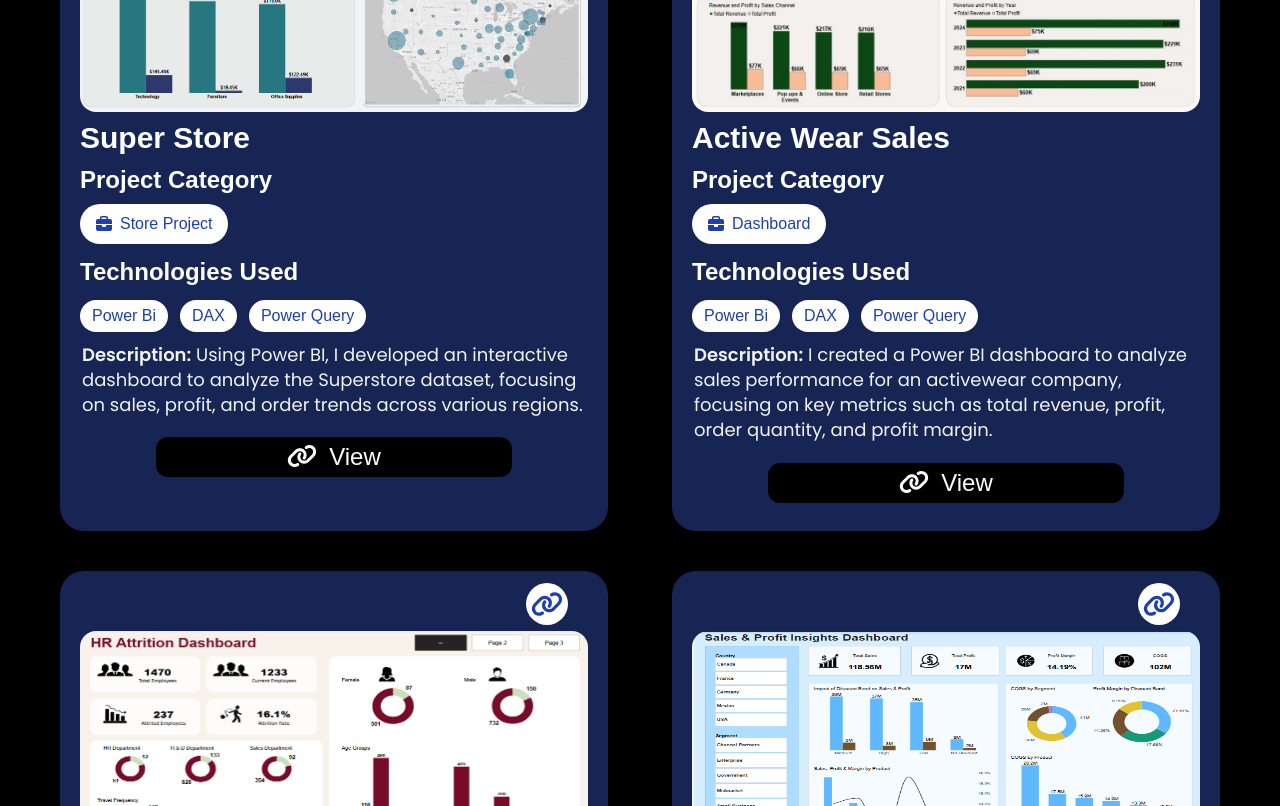
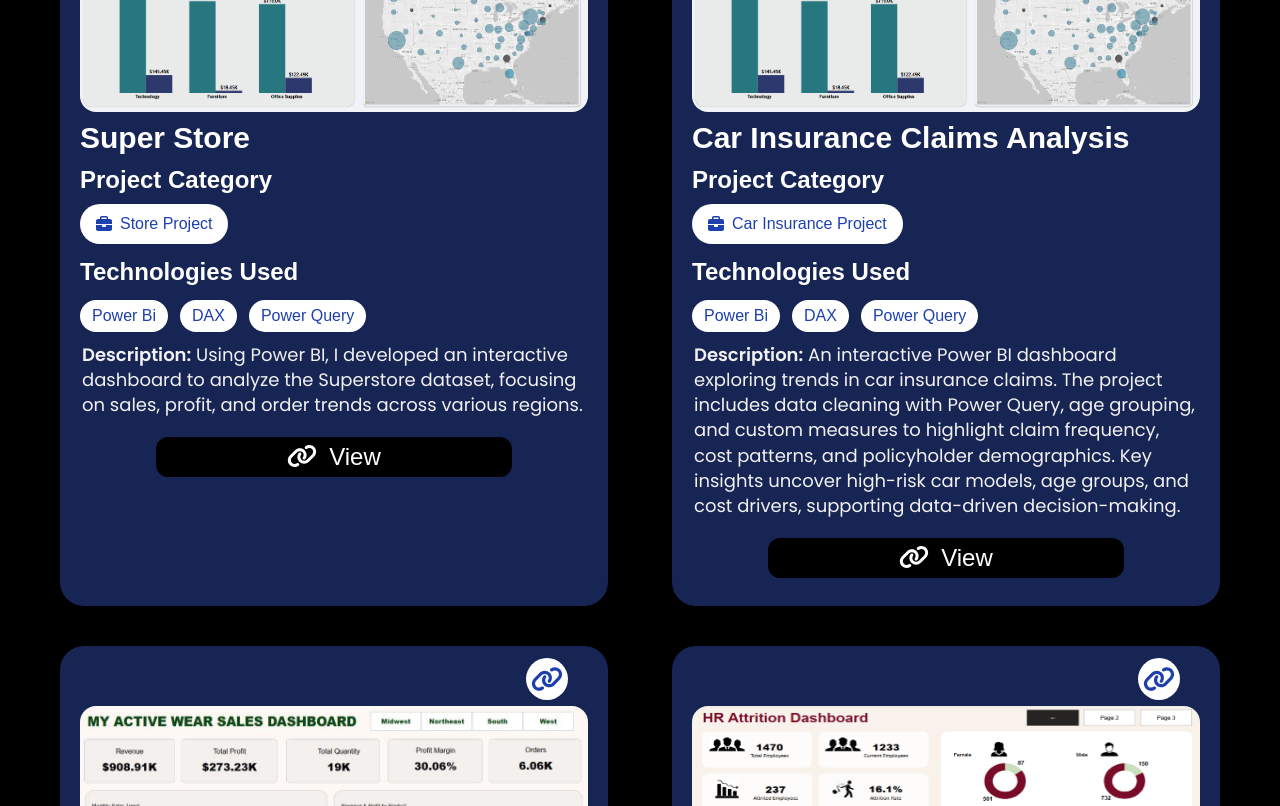
Before and after one commit to Famzy077/Client_Portfolio, a Next.js app: page / in a window 1280 px wide. Shown: the part 3340-4146 px from the top of the page. Built offline with nearby package versions, Linux system fonts and the light colour scheme; a web font is replaced by a local one.

Commit message:
production

```diff
--- a/src/app/Components/Home.tsx
+++ b/src/app/Components/Home.tsx
@@ -187,7 +187,7 @@
             </main> */}
             <div className='project grid md:grid-cols-2 mx-0 m-2 md:m-10 gap-5 text-white'>
                 <div className='p-5 mx-3 bg-blue-950 rounded-3xl relative'>
-                    <Link href='https://drive.google.com/drive/folders/10zKS6VJeQWCDMSnQYwvf4sMg4840n7_p?usp=sharing'><FontAwesomeIcon className='absolute right-10 text-blue-800 bg-white p-[5px] cursor-pointer rounded-full top-3 w-[1.5rem] h-[1.5rem] md:w-[2rem] md:h-[2rem]' icon={faLink}/></Link>
+                    <Link href='https://drive.google.com/drive/folders/1NjgNTSJj9gOQVYo8kr_JlPQZ_9H0CtQr?usp=sharing'><FontAwesomeIcon className='absolute right-10 text-blue-800 bg-white p-[5px] cursor-pointer rounded-full top-3 w-[1.5rem] h-[1.5rem] md:w-[2rem] md:h-[2rem]' icon={faLink}/></Link>
                     <div className='mt-10 mb-2'>
                         <Image className='rounded-2xl h-[fit-content] md:h-[19.5rem]' src={SalesPerformance} alt='project-image'/>
                     </div>
@@ -214,13 +214,13 @@
                         </div>
                         <p className='text-white font-serif description'><span className='font-semibold'>Description:</span> I designed an interactive Power BI dashboard to visualize and analyze sales performance across different dimensions. Users can explore trends using dynamic filters for quarter and year, allowing for a deeper understanding of key metrics like total sales, orders, customers, and regional performance.</p>
                         <div className=' text-white text-xl md:text-2xl font- rounded-xl flex justify-around my-2'>
-                            <Link className='bg-black w-[70%] text-white px-3 md:px-6 p-1 rounded-xl text-center transition-transform duration-300 hover:scale-105 hover:bg-blue-600' href='https://drive.google.com/drive/folders/10zKS6VJeQWCDMSnQYwvf4sMg4840n7_p?usp=sharing'><FontAwesomeIcon className='text-white mr-3' icon={faLink} />View</Link>
+                            <Link className='bg-black w-[70%] text-white px-3 md:px-6 p-1 rounded-xl text-center transition-transform duration-300 hover:scale-105 hover:bg-blue-600' href='https://drive.google.com/drive/folders/1NjgNTSJj9gOQVYo8kr_JlPQZ_9H0CtQr?usp=sharing'><FontAwesomeIcon className='text-white mr-3' icon={faLink} />View</Link>
                         </div>
                     </div>
                 </div>
                 {/* {selectedCategory === 'all' || selectedCategory === 'Backend' ? ( */}
                 <div className='p-5 mx-3 bg-blue-950 rounded-3xl relative'>
-                    <Link href='/https://drive.google.com/drive/folders/1c3KMYPTmppm-Gyt2m-Bthj7m3X_qL4Ap?usp=sharing'><FontAwesomeIcon className='absolute right-10 text-blue-800 bg-white p-[5px] cursor-pointer rounded-full top-3 w-[1.5rem] h-[1.5rem] md:w-[2rem] md:h-[2rem]' icon={faLink}/></Link>
+                    <Link href='https://drive.google.com/drive/folders/1c3KMYPTmppm-Gyt2m-Bthj7m3X_qL4Ap?usp=sharing'><FontAwesomeIcon className='absolute right-10 text-blue-800 bg-white p-[5px] cursor-pointer rounded-full top-3 w-[1.5rem] h-[1.5rem] md:w-[2rem] md:h-[2rem]' icon={faLink}/></Link>
                     <div className='mt-10 mb-2'>
                         <Image className='rounded-2xl h-[fit-content] md:h-[19.5rem]' src={Beauty_Dashboard} alt='project-image'/>
                     </div>
@@ -254,7 +254,7 @@
                 {/* // ) : null} */}
                 {/* {selectedCategory === 'all' || selectedCategory === 'dashboard' ? ( */}
                 <div className='p-5 mx-3 bg-blue-950 rounded-3xl relative'>
-                    <Link href='/https://drive.google.com/drive/folders/11LUEOIXoM8Lx8efMsEHU5s-GzkUlz4aX?usp=sharing'><FontAwesomeIcon className='absolute right-10 text-blue-800 bg-white p-[5px] cursor-pointer rounded-full top-3 w-[1.5rem] h-[1.5rem] md:w-[2rem] md:h-[2rem]' icon={faLink}/></Link>
+                    <Link href='https://drive.google.com/drive/folders/11LUEOIXoM8Lx8efMsEHU5s-GzkUlz4aX?usp=sharing'><FontAwesomeIcon className='absolute right-10 text-blue-800 bg-white p-[5px] cursor-pointer rounded-full top-3 w-[1.5rem] h-[1.5rem] md:w-[2rem] md:h-[2rem]' icon={faLink}/></Link>
                     <div className='mt-10 mb-2'>
                         <Image className='rounded-2xl h-[fit-content] md:h-[19.5rem]' src={SuparStore} alt='project-image'/>
                     </div>
@@ -282,6 +282,38 @@
                         <p className='text-white font-serif description'><span className='font-semibold'>Description:</span> Using Power BI, I developed an interactive dashboard to analyze the Superstore dataset, focusing on sales, profit, and order trends across various regions.</p>
                         <div className=' text-white text-xl md:text-2xl font- rounded-xl flex justify-around my-2 mt-5 w-[100%]'>
                             <Link className='bg-black w-[70%] text-white px-3 md:px-6 p-1 rounded-xl text-center transition-transform duration-300 hover:scale-105 hover:bg-blue-600' href='https://drive.google.com/drive/folders/11LUEOIXoM8Lx8efMsEHU5s-GzkUlz4aX?usp=sharing/'><FontAwesomeIcon className='text-white mr-3' icon={faLink} />View</Link>
+                        </div>
+                    </div>
+                </div>
+                <div className='p-5 mx-3 bg-blue-950 rounded-3xl relative'>
+                    <Link href='https://drive.google.com/drive/folders/13Xs5QuPgTLD0bJ4zybn-vH2y81jIQEzh?usp=sharing'><FontAwesomeIcon className='absolute right-10 text-blue-800 bg-white p-[5px] cursor-pointer rounded-full top-3 w-[1.5rem] h-[1.5rem] md:w-[2rem] md:h-[2rem]' icon={faLink}/></Link>
+                    <div className='mt-10 mb-2'>
+                        <Image className='rounded-2xl h-[fit-content] md:h-[19.5rem]' src={SuparStore} alt='project-image'/>
+                    </div>
+                    <div>
+                        <h1 className='text-2xl md:text-3xl font-extrabold'>Car Insurance Claims Analysis</h1>
+                        <p className='text-2xl font-semibold my-2'>Project Category</p>
+                        <main className='flex gap-3'>
+                            <div className='bg-white p-2 px-4 rounded-full text-blue-800 flex items-center gap-2'>
+                                <FontAwesomeIcon icon={faBriefcase} />
+                                <h2>Car Insurance Project</h2>
+                            </div>
+                        </main>
+                        <p className='text-2xl font-semibold my-3'>Technologies Used</p>
+                        <div className='flex gap-3'>
+                            <div className='bg-white text-blue-800 rounded-full p-1 px-2 md:px-3'>
+                                <p>Power Bi</p>
+                            </div>
+                            <div className='bg-white text-blue-800 rounded-full p-1 px-2 md:px-3'>
+                                <p>DAX</p>
+                            </div>
+                            <div className='bg-white text-blue-800 rounded-full p-1 px-3'>
+                                <p>Power Query</p>
+                            </div>
+                        </div>
+                        <p className='text-white font-serif description'><span className='font-semibold'>Description:</span> An interactive Power BI dashboard exploring trends in car insurance claims. The project includes data cleaning with Power Query, age grouping, and custom measures to highlight claim frequency, cost patterns, and policyholder demographics. Key insights uncover high-risk car models, age groups, and cost drivers, supporting data-driven decision-making.</p>
+                        <div className=' text-white text-xl md:text-2xl font- rounded-xl flex justify-around my-2 mt-5 w-[100%]'>
+                            <Link className='bg-black w-[70%] text-white px-3 md:px-6 p-1 rounded-xl text-center transition-transform duration-300 hover:scale-105 hover:bg-blue-600' href='https://drive.google.com/drive/folders/13Xs5QuPgTLD0bJ4zybn-vH2y81jIQEzh?usp=sharing'><FontAwesomeIcon className='text-white mr-3' icon={faLink} />View</Link>
                         </div>
                     </div>
                 </div>
```
Also changed, not shown: src/app/Components/Images/CarInsurance.jpg (added).
